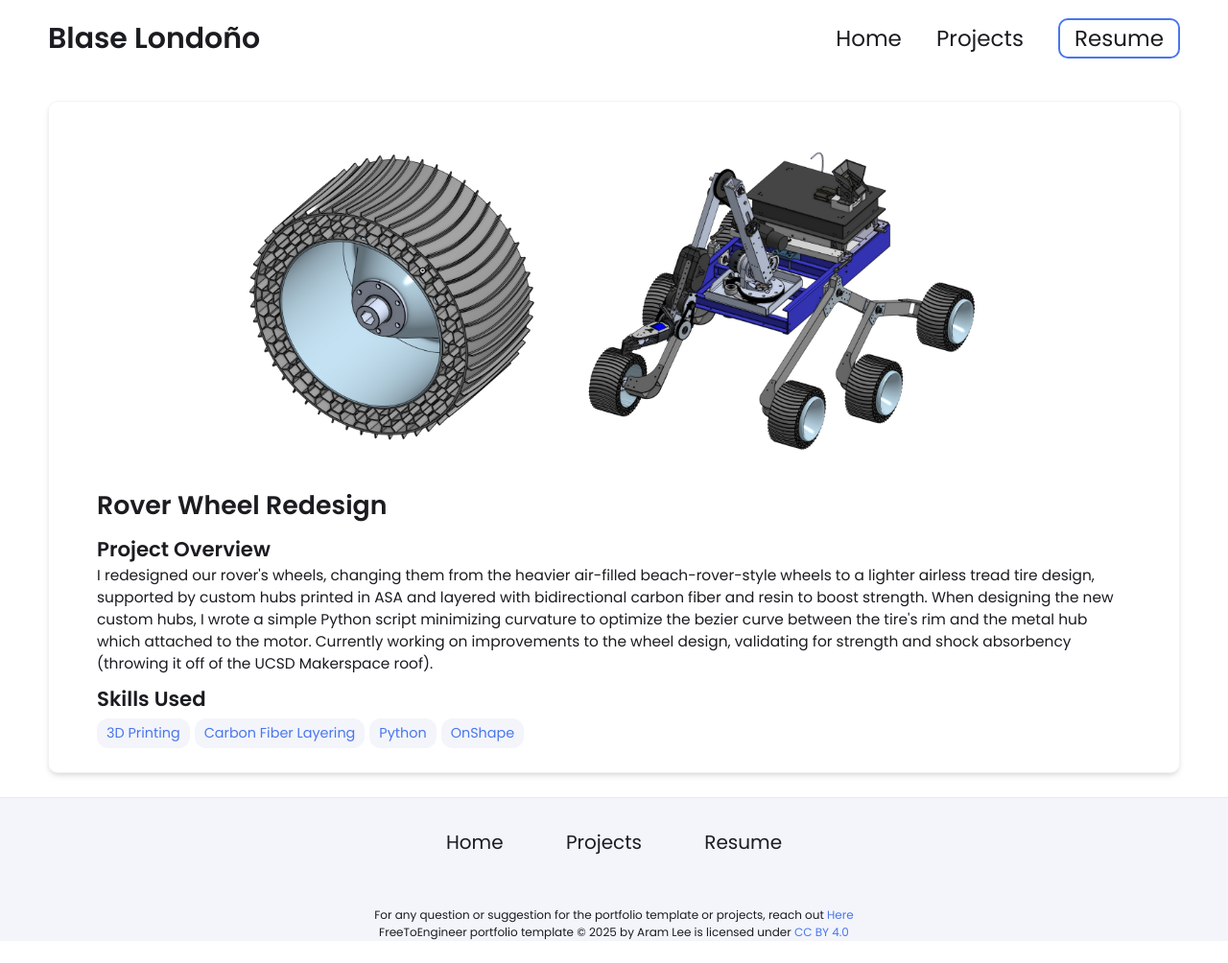
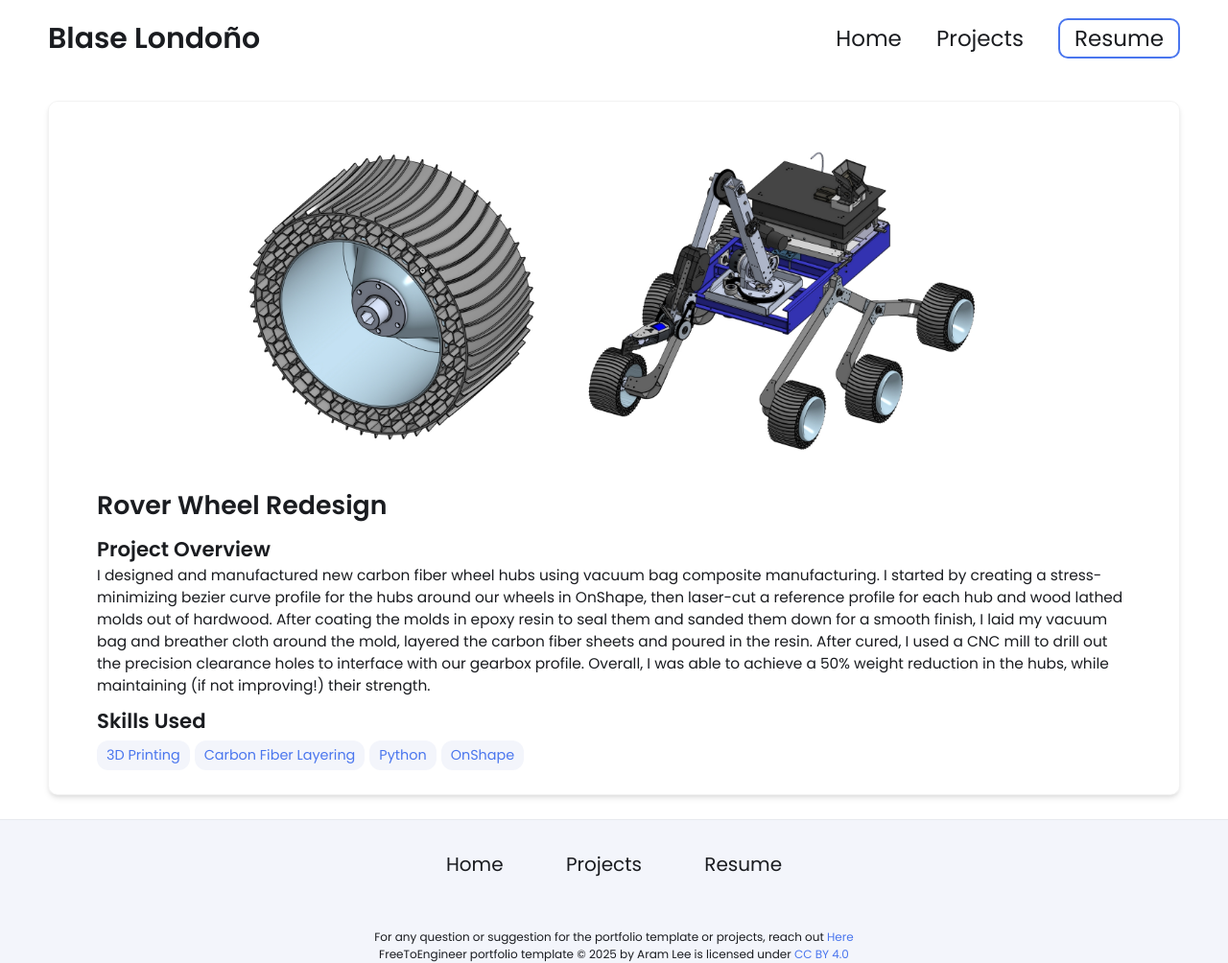
Before and after one commit to blasejlondono/blasejlondono.github.io, a Jekyll site: the page built from _projects/wheel/index.md, in a window 1280 px wide. Shown: the whole page at 96% size. Built offline with Jekyll 4.4.1, drawn with Linux system fonts in a browser that asks for light colours; before the commit the page ends 981 px from its top, so only the background shows below that.

Commit message:
Update index.md

```diff
--- a/_projects/wheel/index.md
+++ b/_projects/wheel/index.md
@@ -1,7 +1,7 @@
 ---
 layout: post
 title: Rover Wheel Redesign
-description: I redesigned our rover's wheels, changing them from the heavier air-filled beach-rover-style wheels to a lighter airless tread tire design, supported by custom hubs printed in ASA and layered with bidirectional carbon fiber and resin to boost strength. When designing the new custom hubs, I wrote a simple Python script minimizing curvature to optimize the bezier curve between the tire's rim and the metal hub which attached to the motor. Currently working on improvements to the wheel design, validating for strength and shock absorbency (throwing it off of the UCSD Makerspace roof).
+description: I designed and manufactured new carbon fiber wheel hubs using vacuum bag composite manufacturing. I started by creating a stress-minimizing bezier curve profile for the hubs around our wheels in OnShape, then laser-cut a reference profile for each hub and wood lathed molds out of hardwood. After coating the molds in epoxy resin to seal them and sanded them down for a smooth finish, I laid my vacuum bag and breather cloth around the mold, layered the carbon fiber sheets and poured in the resin. After cured, I used a CNC mill to drill out the precision clearance holes to interface with our gearbox profile. Overall, I was able to achieve a 50% weight reduction in the hubs, while maintaining (if not improving!) their strength.
 skills:
 - 3D Printing
 - Carbon Fiber Layering
```
